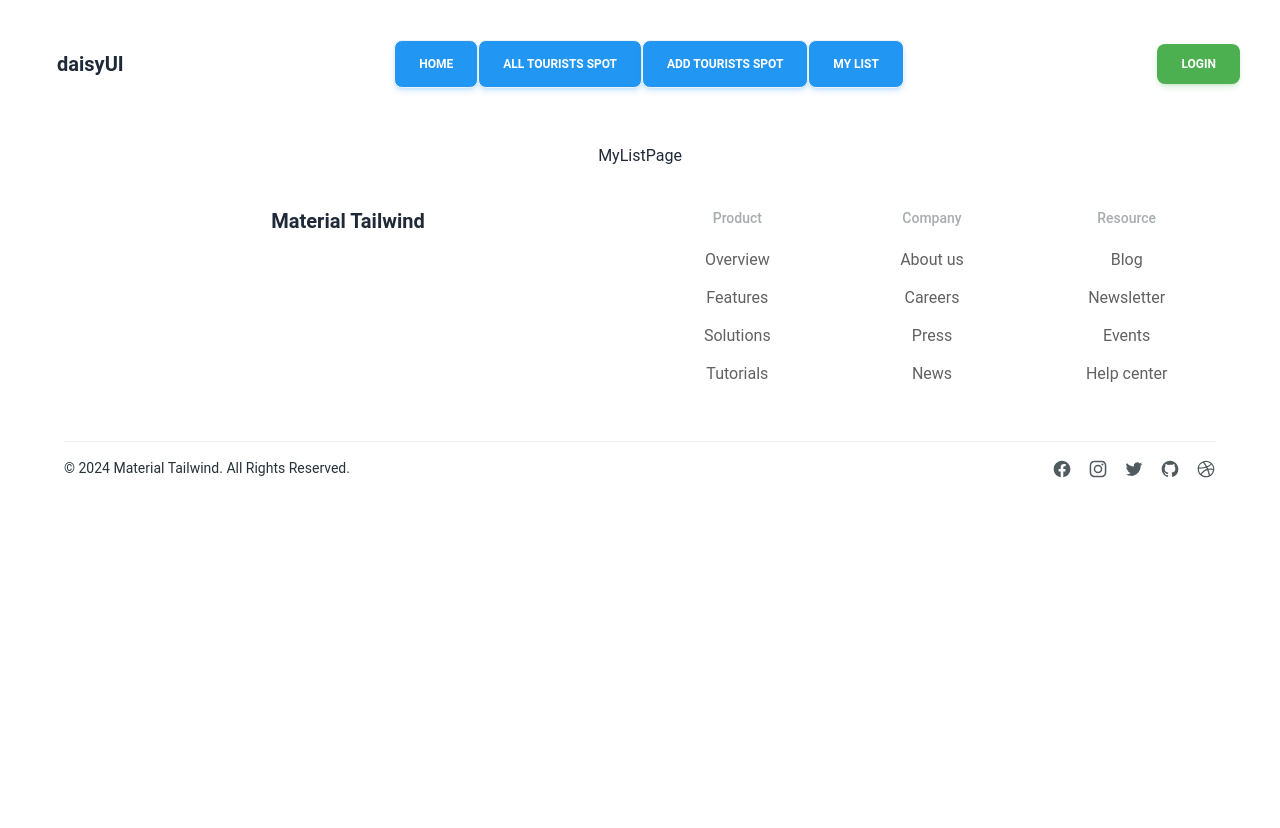
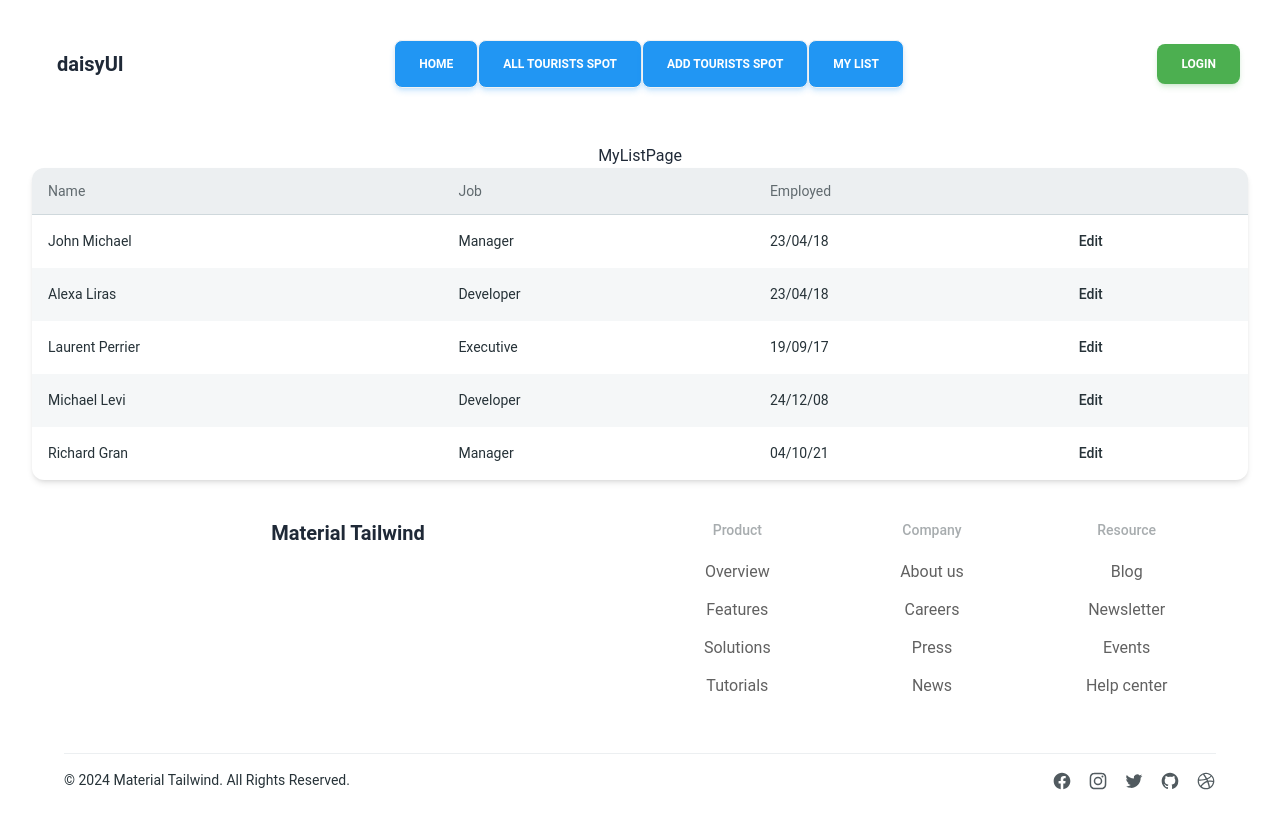
Before and after one commit to SakhawatHossen-coder/Wanderlust-Voyage-YourTouristPartner, a React (Vite) app: page /mylistpage in a window 1280 px wide. Shown: the top 828 px of the page. Before the commit the page ends 800 px from the top, so only its background shows below. Built offline with nearby package versions, Linux system fonts and the light colour scheme; no server answers.

Commit message:
tabledata components added

```diff
--- /dev/null
+++ b/src/components/TableData.jsx
@@ -0,0 +1,108 @@
+import React from "react";
+
+import { Card, Typography } from "@material-tailwind/react";
+
+const TABLE_HEAD = ["Name", "Job", "Employed", ""];
+
+const TABLE_ROWS = [
+  {
+    name: "John Michael",
+    job: "Manager",
+    date: "23/04/18",
+  },
+  {
+    name: "Alexa Liras",
+    job: "Developer",
+    date: "23/04/18",
+  },
+  {
+    name: "Laurent Perrier",
+    job: "Executive",
+    date: "19/09/17",
+  },
+  {
+    name: "Michael Levi",
+    job: "Developer",
+    date: "24/12/08",
+  },
+  {
+    name: "Richard Gran",
+    job: "Manager",
+    date: "04/10/21",
+  },
+];
+
+const TableData = () => {
+  return (
+    <div>
+      <Card className="h-full w-full overflow-scroll">
+        <table className="w-full min-w-max table-auto text-left">
+          <thead>
+            <tr>
+              {TABLE_HEAD.map((head) => (
+                <th
+                  key={head}
+                  className="border-b border-blue-gray-100 bg-blue-gray-50 p-4"
+                >
+                  <Typography
+                    variant="small"
+                    color="blue-gray"
+                    className="font-normal leading-none opacity-70"
+                  >
+                    {head}
+                  </Typography>
+                </th>
+              ))}
+            </tr>
+          </thead>
+          <tbody>
+            {TABLE_ROWS.map(({ name, job, date }, index) => (
+              <tr key={name} className="even:bg-blue-gray-50/50">
+                <td className="p-4">
+                  <Typography
+                    variant="small"
+                    color="blue-gray"
+                    className="font-normal"
+                  >
+                    {name}
+                  </Typography>
+                </td>
+                <td className="p-4">
+                  <Typography
+                    variant="small"
+                    color="blue-gray"
+                    className="font-normal"
+                  >
+                    {job}
+                  </Typography>
+                </td>
+                <td className="p-4">
+                  <Typography
+                    variant="small"
+                    color="blue-gray"
+                    className="font-normal"
+                  >
+                    {date}
+                  </Typography>
+                </td>
+                <td className="p-4">
+                  <Typography
+                    as="a"
+                    href="#"
+                    variant="small"
+                    color="blue-gray"
+                    className="font-medium"
+                  >
+                    Edit
+                  </Typography>
+                </td>
+              </tr>
+            ))}
+          </tbody>
+        </table>
+      </Card>
+    </div>
+  );
+};
+
+export default TableData;
--- a/src/pages/MyListPage.jsx
+++ b/src/pages/MyListPage.jsx
@@ -1,5 +1,6 @@
 import React, { useContext, useEffect, useState } from "react";
 import { AuthContext } from "../providers/AuthProviders";
+import TableData from "../components/TableData";
 
 const MyListPage = () => {
   const { user } = useContext(AuthContext);
@@ -14,7 +15,12 @@
       });
   }, [user]);
 
-  return <div>MyListPage</div>;
+  return <div>MyListPage
+
+    <div>
+      <TableData/>
+    </div>
+  </div>;
 };
 
 export default MyListPage;
```
